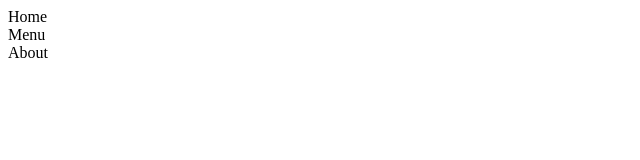
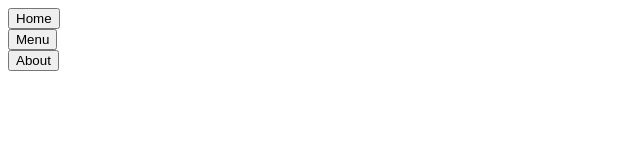
Before and after one commit to draczihper/restaurant-page, a website built with webpack: page src/index.html in a window 1280 px wide. Shown: the whole page, without its empty margins (0-640 px from the left). Built offline with nearby package versions, Linux system fonts and the light colour scheme.

```diff
--- a/package.json
+++ b/package.json
@@ -4,8 +4,7 @@
   "description": "",
   "main": "index.js",
   "scripts": {
-    "test": "echo \"Error: no test specified\" && exit 1",
-    "build": "webpack"
+    "test": "echo \"Error: no test specified\" && exit 1"
   },
   "author": "",
   "license": "ISC",
--- a/src/index.html
+++ b/src/index.html
@@ -7,13 +7,13 @@
 <body>
 	<header>
 		<nav>
-			<buttons>Home</buttons>
+			<button>Home</button>
 		</nav>
 		<nav>
-			<buttons>Menu</buttons>
+			<button>Menu</button>
 		</nav>
 		<nav>
-			<buttons>About</buttons>
+			<button>About</button>
 		</nav>
 	</header>
 	<div id="content"></div>
```
